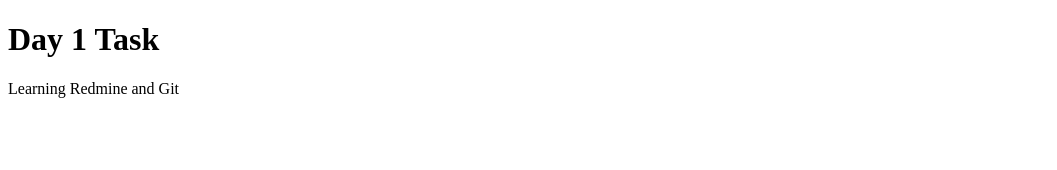
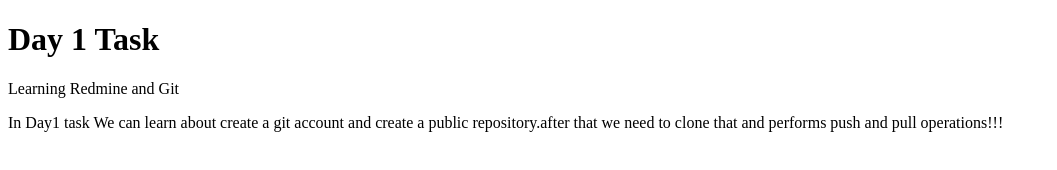
Before and after one commit to rutvikkalasha/Day-1-Task-Rutvik-Kalasha-and-Vipul-Dabhi-, a plain HTML site: page index.html in a window 1280 px wide. Shown: the whole page, without its empty margins (0-1057 px from the left). Drawn offline with Linux system fonts and the light colour scheme.

Commit message:
changed in index.html

```diff
--- a/index.html
+++ b/index.html
@@ -3,5 +3,8 @@
   <body>
     <h1> Day 1 Task </h1>
     <p> Learning Redmine and Git </p>
+    <p2>In Day1 task We can learn about create
+      a git account and create a public repository.after that we
+       need to clone that and performs push and pull operations!!! </p2>
   </body>
 </html>
```
